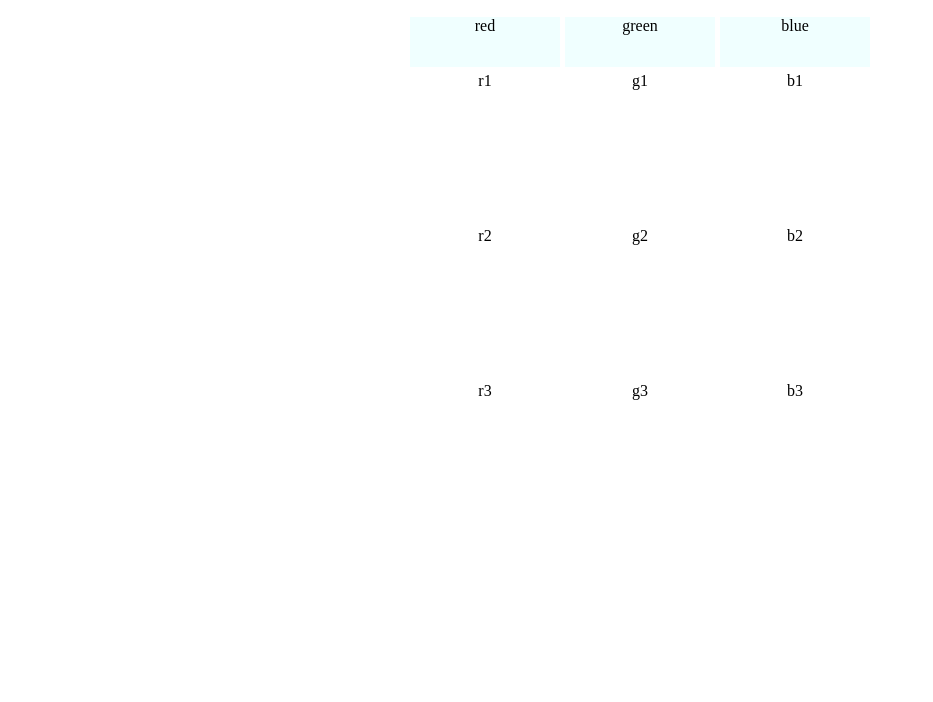
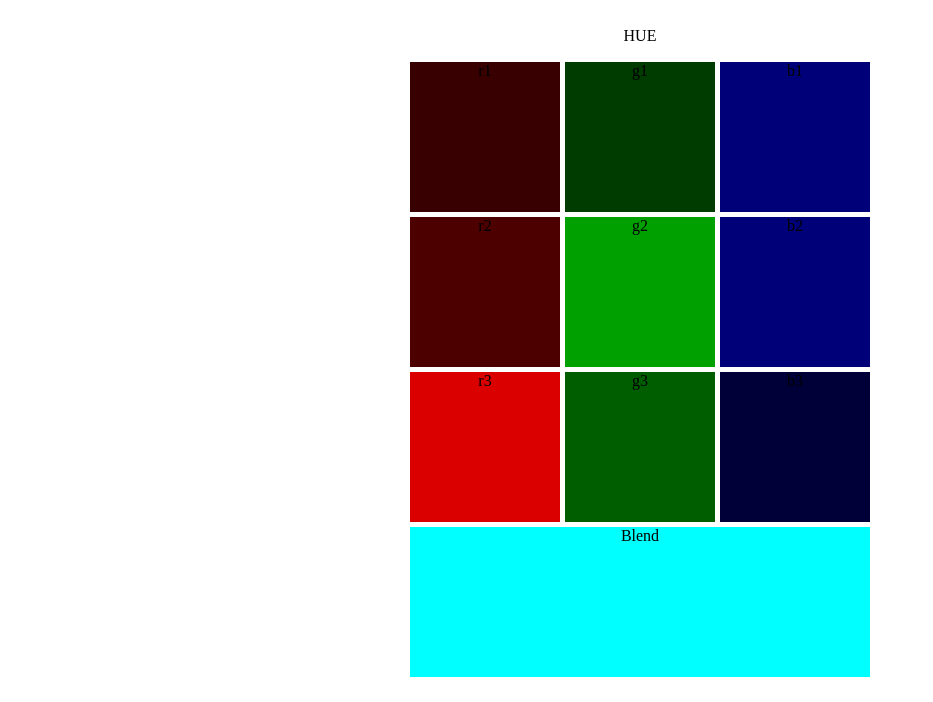
Before and after one commit to wodzynski/Guess-This-Color, a plain HTML site: page main.html in a window 1280 px wide. Shown: the part 98-800 px from the top of the page, without its empty margins (0-933 px from the left). Drawn offline with Linux system fonts and the light colour scheme.

Commit message:
Coloring board

```diff
--- a/main.css
+++ b/main.css
@@ -6,46 +6,30 @@ body {
   margin: 0;
 }
 
-h1 {
-  margin: 20px auto;
-  text-align: center;
-}
-
-#red {
-  grid-column-start: 2;
-  background-color: var(--bar-color);
-}
-
-#green {
-  background-color: var(--bar-color);
-}
-
-#blue {
-  background-color: var(--bar-color);
-}
-
 #board {
   text-align: center;
   padding: 0 0;
   margin: 20px auto;
+  min-width: 480px;
   display: grid;
   grid-gap: 5px;
   grid-template-columns: 1fr 150px 150px 150px 1fr;
-  grid-template-rows: 50px 150px 150px 150px;
+  grid-template-rows: 100px 30px 150px 150px 150px 150px;
 }
 
-#r1 {
+#header {
+  grid-column: 1 / -1;
+}
+
+#optionBar {
+  grid-column: 1 / -1;
+}
+
+.red {
   grid-column-start: 2;
 }
 
-#r2 {
-  grid-column-start: 2;
+#blender {
+  grid-column: 2 / -2;
+  background-color: aqua;
 }
-
-#r3 {
-  grid-column-start: 2;
-}
-
-.colorName {
-  background-color: blue;
-}
--- a/main.html
+++ b/main.html
@@ -7,31 +7,32 @@
     <title>Guess This Color!</title>
     <meta name="viewport" content="width=device-width, initial-scale=1">
     <link rel="stylesheet" type="text/css" media="screen" href="main.css" />
-    <script src="main.js"></script>
 </head>
 
 <body>
 
-    <h1>Create this color!</h1>
-    <div id="optionBar">
-        <span></span>
-        <span id="modeToggle">HUE</span>
-    </div>
     <div id="board">
-        <div id="red">red</div>
-        <div id="green">green</div>
-        <div id="blue">blue</div>
-        <div id="r1">r1</div>
-        <div id="g1">g1</div>
-        <div id="b1">b1</div>
-        <div id="r2">r2</div>
-        <div id="g2">g2</div>
-        <div id="b2">b2</div>
-        <div id="r3">r3</div>
-        <div id="g3">g3</div>
-        <div id="b3">b3</div>
+        <div id="header">
+            <h1>Create this color!</h1>
+        </div>
+        <div id="optionBar">
+            <span></span>
+            <span id="modeToggle">HUE</span>
+        </div>
+        <div class="red">r1</div>
+        <div class="green">g1</div>
+        <div class="blue">b1</div>
+        <div class="red">r2</div>
+        <div class="green">g2</div>
+        <div class="blue">b2</div>
+        <div class="red">r3</div>
+        <div class="green">g3</div>
+        <div class="blue">b3</div>
+        <div id="blender">Blend</div>
     </div>
 
+
+    <script src="main.js"></script>
 </body>
 
 </html>
--- a/main.js
+++ b/main.js
@@ -0,0 +1,39 @@
+var redSelectors = document.querySelectorAll(".red");
+var greenSelectors = document.querySelectorAll(".green");
+var blueSelectors = document.querySelectorAll(".blue");
+
+var reds = [];
+var greens = [];
+var blues = [];
+
+getReds();
+getBlues();
+getGreens();
+
+for (let i = 0; i < redSelectors.length; i++) {
+  redSelectors[i].style.backgroundColor = reds[i];
+  greenSelectors[i].style.backgroundColor = greens[i];
+  blueSelectors[i].style.backgroundColor = blues[i];
+}
+
+function getReds() {
+  for (let i = 0; i < 3; i++) {
+    reds[i] = "rgb(" + rgbValue() + ", 0, 0)";
+  }
+}
+
+function getGreens() {
+  for (let i = 0; i < 3; i++) {
+    greens[i] = "rgb(0, " + rgbValue() + ", 0)";
+  }
+}
+
+function getBlues() {
+  for (let i = 0; i < 3; i++) {
+    blues[i] = "rgb(0, 0, " + rgbValue() + ")";
+  }
+}
+
+function rgbValue() {
+  return Math.floor(Math.random() * 256);
+}
```
Also changed, not shown: package.json (deleted, +0 -18 lines).
